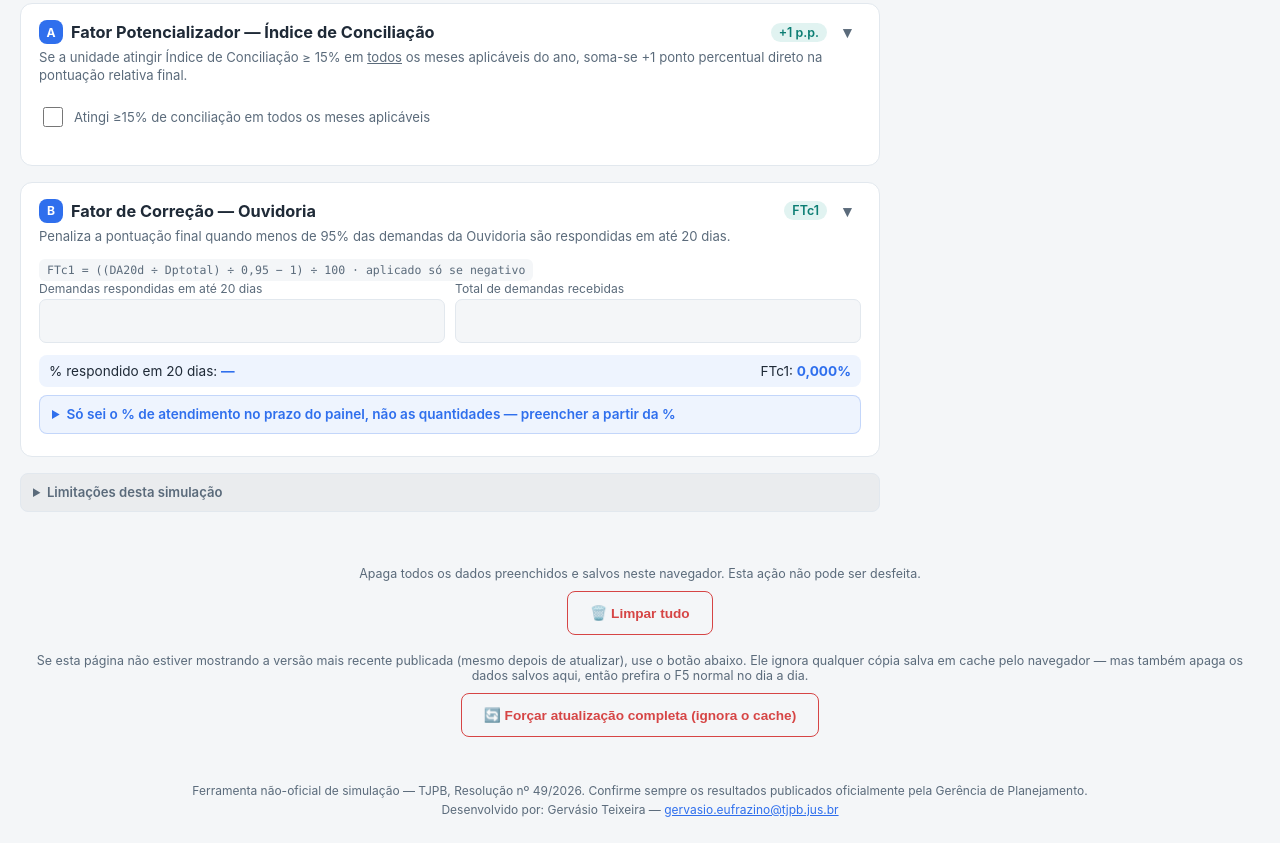
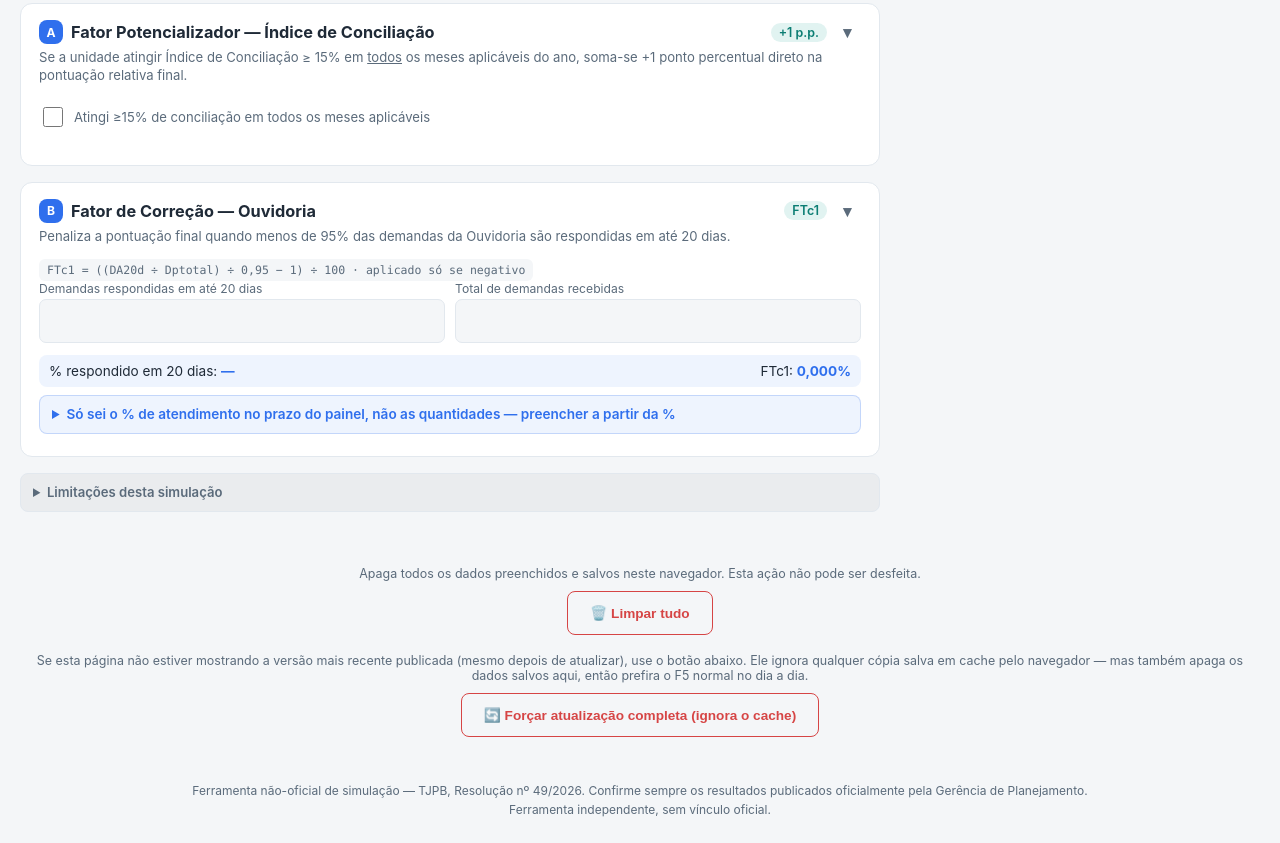
Before and after one commit to gervasioteixeira/selo2026, a plain HTML site: page index.html in a window 1280 px wide. Shown: the part 5885-6728 px from the top of the page. Drawn offline with Linux system fonts and the light colour scheme.

Commit message:
Rodapé: remove nome e e-mail, indica ferramenta independente
Co-Authored-By: Claude Sonnet 5.5 <noreply@anthropic.com>

```diff
--- a/index.html
+++ b/index.html
@@ -616,7 +616,7 @@
 
 <footer>
   Ferramenta não-oficial de simulação — TJPB, Resolução nº 49/2026. Confirme sempre os resultados publicados oficialmente pela Gerência de Planejamento.<br>
-  Desenvolvido por: Gervásio Teixeira — <a href="mailto:gervasio.eufrazino@tjpb.jus.br">gervasio.eufrazino@tjpb.jus.br</a>
+  Ferramenta independente, sem vínculo oficial.
 </footer>
 
 <div id="print_recs" class="print-only"></div>
```
Also changed, not shown: 1 other file.
